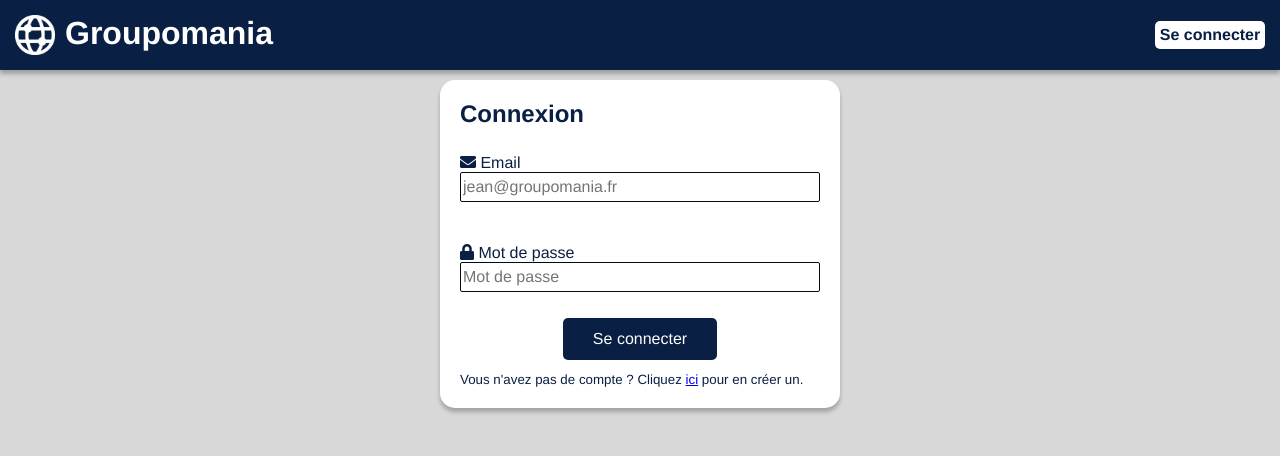
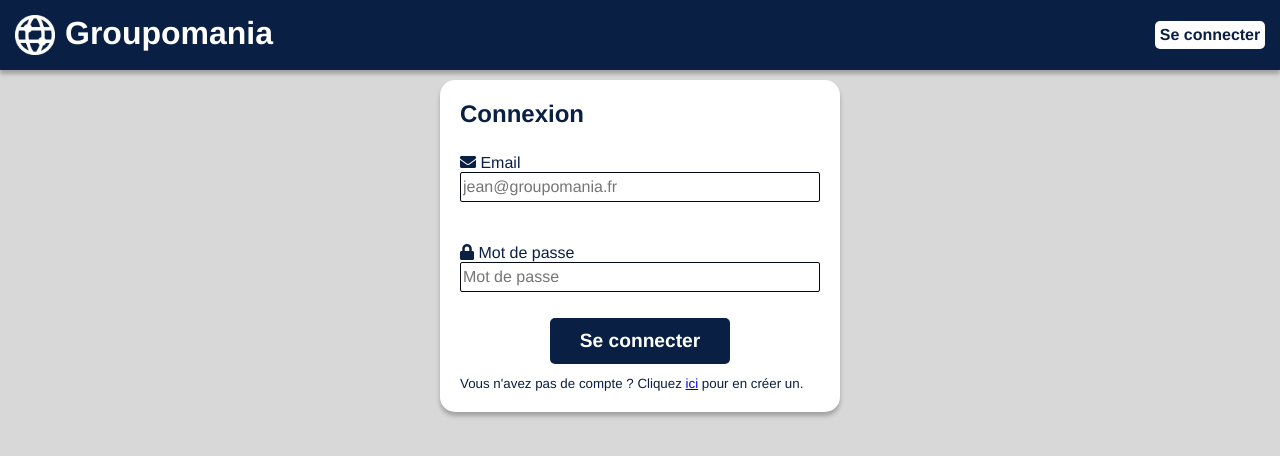
Before and after one commit to mathieuc22/OpenClassrooms, a Vue app in the folder frontend/: page /admin#/login in a window 1280 px wide. Shown: the top 456 px of the page. Built offline with nearby package versions, Linux system fonts and the light colour scheme.

Commit message:
Augmentation de la taille du texte des boutons

```diff
--- a/frontend/src/App.vue
+++ b/frontend/src/App.vue
@@ -176,6 +176,8 @@
   border-radius: 5px;
   cursor: pointer;
   transition: transform 0.2s;
+  font-weight: 700;
+  font-size: 1.2em;
   &--secondary {
     background-color: $secondary-color;
   }
```
